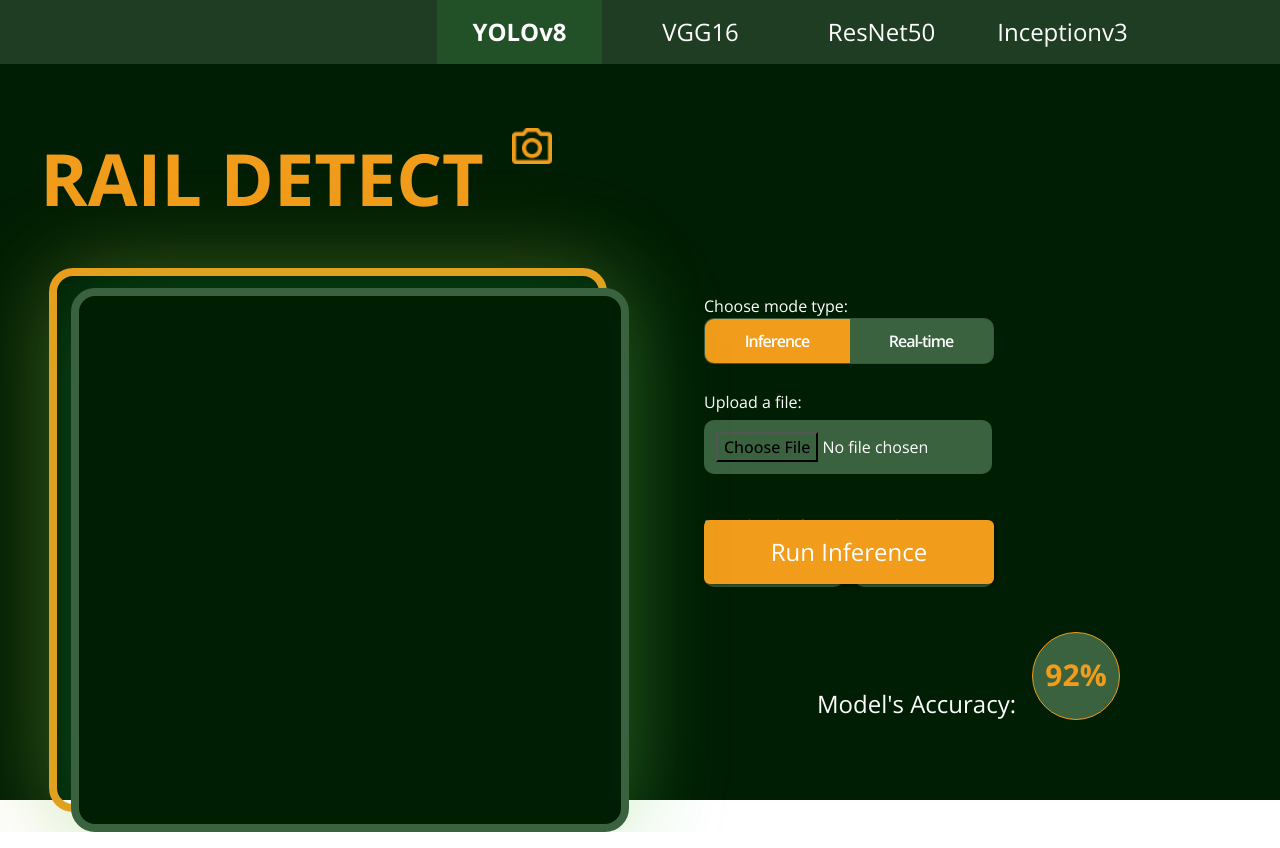
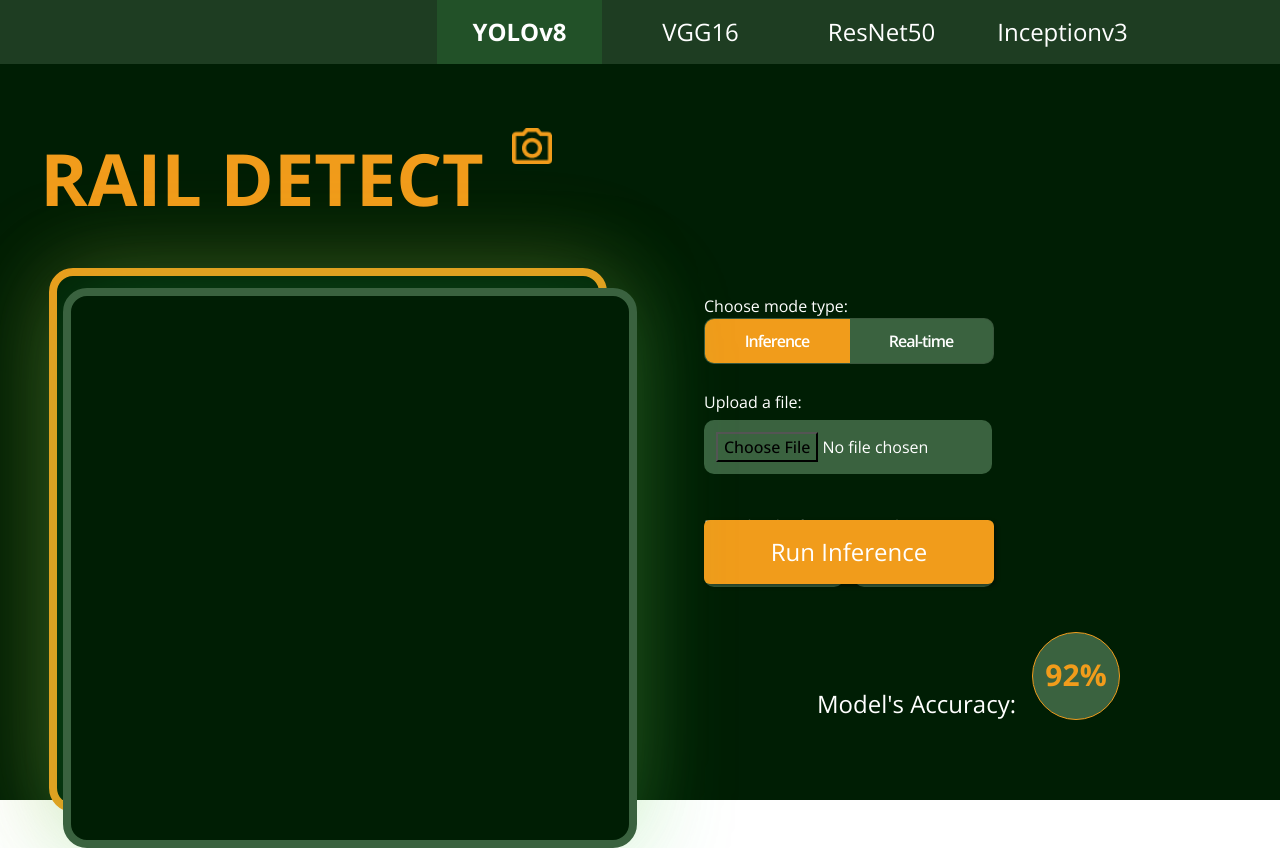
Before and after one commit to YouDontSayIt-dev/Detection-of-Breakages-Over-Railway-Tracks-Using-YOLOv8-Model, a React (Create React App) app in the folder Web-App/thesis-webapp/: page /detect in a window 1280 px wide. Built offline with nearby package versions, Linux system fonts and the light colour scheme.

Commit message:
added bbox drawing functionality

```diff
--- a/Web-App/package.json
+++ /dev/null
@@ -1,5 +0,0 @@
-{
-  "dependencies": {
-    "firebase": "^10.5.2"
-  }
-}
--- a/Web-App/thesis-webapp/src/components/ImageDisplay.js
+++ b/Web-App/thesis-webapp/src/components/ImageDisplay.js
@@ -1,7 +1,34 @@
-import React from "react";
+import React, { useRef, useEffect } from "react";
 import camera from "../assets/camera.png";
 
-const ImageDisplay = ({ selectedImage }) => {
+const ImageDisplay = ({ selectedImage, drawLine }) => {
+  const canvasRef = useRef(null);
+  const isDrawing = drawLine;
+
+  useEffect(() => {
+    if (selectedImage && canvasRef.current) {
+      const canvas = canvasRef.current;
+      const ctx = canvas.getContext("2d");
+
+      // Load the image onto the canvas
+      const img = new Image();
+      img.src = selectedImage;
+      img.onload = () => {
+        ctx.drawImage(img, 0, 0, canvas.width, canvas.height);
+
+        // Draw a red line on the canvas if 'isDrawing' is true
+        if (isDrawing) {
+          ctx.strokeStyle = "red";
+          ctx.lineWidth = 3;
+          ctx.beginPath();
+          ctx.moveTo(50, 50); // Starting point (x, y)
+          ctx.lineTo(200, 200); // Ending point (x, y)
+          ctx.stroke();
+        }
+      };
+    }
+  }, [selectedImage, isDrawing]);
+
   return (
     <div className="w-[55%] flex flex-col justify-center items-center">
       <div className="flex justify-center items-center mt-16 mr-28">
@@ -12,16 +39,13 @@ const ImageDisplay = ({ selectedImage }) => {
       </div>
       {/* BOX 1 BEHIND */}
       <div className="w-[558px] h-[544px] rounded-3xl border-8 border-solid border-custom-border shadow-custom-box-shadow mt-10 mr-12 z-1"></div>
-      {/* BOX 2 FRONT */}
-      <div className="bg-custom-box-1 w-[558px] h-[544px] rounded-3xl border-8 border-solid border-custom-border-box-2 shadow-custom-box-shadow-2 mr-1 z-50 absolute top-72 overflow-hidden">
-        {selectedImage && (
-          <img
-            src={selectedImage}
-            alt="user input"
-            className="w-[640px] h-[640px]"
-          />
-        )}
-      </div>
+      {/* Canvas for drawing */}
+      <canvas
+        ref={canvasRef}
+        width={558}
+        height={544}
+        className="bg-custom-box-1 rounded-3xl border-8 border-solid border-custom-border-box-2 shadow-custom-box-shadow-2 mr-1 z-50 absolute top-72 overflow-hidden"
+      />
     </div>
   );
 };
--- a/Web-App/thesis-webapp/src/pages/Detect.js
+++ b/Web-App/thesis-webapp/src/pages/Detect.js
@@ -15,6 +15,7 @@ import DownloadImage from "../components/DownloadImage";
 
 const Detect = () => {
   const [base64Image, setBase64Image] = useState(null);
+  const [isInfering, setIsInfering] = useState(false); // To disable the inference button while infering
 
   // upload to firebase
   //  const [imageUpload, setImageUpload] = useState();
@@ -40,6 +41,7 @@ const Detect = () => {
   //   setImageUpload(file);
   };
   */
+
   const handleFileChange = (event) => {
     const file = event.target.files[0];
 
@@ -72,7 +74,7 @@ const Detect = () => {
           // if may response, convert response.data to JSON
           const bboxData = JSON.stringify(response.data);
           setConsoleData(response.data); // Store console data
-          drawBoundingBoxes(response.data); // Draw bounding boxes
+          setIsInfering(true); // Enable the inference button
           console.log(bboxData);
         })
         .catch(function (error) {
@@ -100,18 +102,6 @@ const Detect = () => {
     a.click();
   };
 
-  const drawBoundingBoxes = (data) => {
-    const canvas = canvasRef.current;
-    const ctx = canvas.getContext("2d");
-
-    // Clear any previous drawings
-    ctx.clearRect(0, 0, canvas.width, canvas.height);
-
-    // Draw bounding boxes based on the data
-    // Implement your drawing logic here
-    // Example: ctx.fillRect(x, y, width, height);
-  };
-
   const handleImageSave = () => {
     // Get the canvas data as an image
     const canvas = canvasRef.current;
@@ -130,7 +120,7 @@ const Detect = () => {
       <NavBar />
       <div className="flex flex-row items-center justify-center">
         {/* LEFT SIDE  */}
-        <ImageDisplay selectedImage={base64Image} />
+        <ImageDisplay selectedImage={base64Image} drawLine={isInfering} />
 
         {/* RIGHT SIDE */}
         <div className="flex flex-col w-[45%] h-96 space-y-10 mt-24">
--- a/Web-App/thesis-webapp/src/services/test.js
+++ /dev/null
@@ -1,17 +0,0 @@
-const axios = require("axios");
-
-axios({
-  method: "POST",
-  url: "https://detect.roboflow.com/railway-crack-detection/10",
-  params: {
-    api_key: "j4oHBD3msAlUlJvXwsHz",
-    image:
-      "https://i.cbc.ca/1.4511754.1517408760!/fileImage/httpImage/image.jpg_gen/derivatives/16x9_620/cracked-rail.jpg",
-  },
-})
-  .then(function (response) {
-    console.log(response.data);
-  })
-  .catch(function (error) {
-    console.log(error.message);
-  });
--- /dev/null
+++ b/package.json
@@ -0,0 +1,5 @@
+{
+  "dependencies": {
+    "react-canvas-draw": "^1.2.1"
+  }
+}
```
Also changed, not shown: 2 other files (tests, documents, lock files or other folders).
